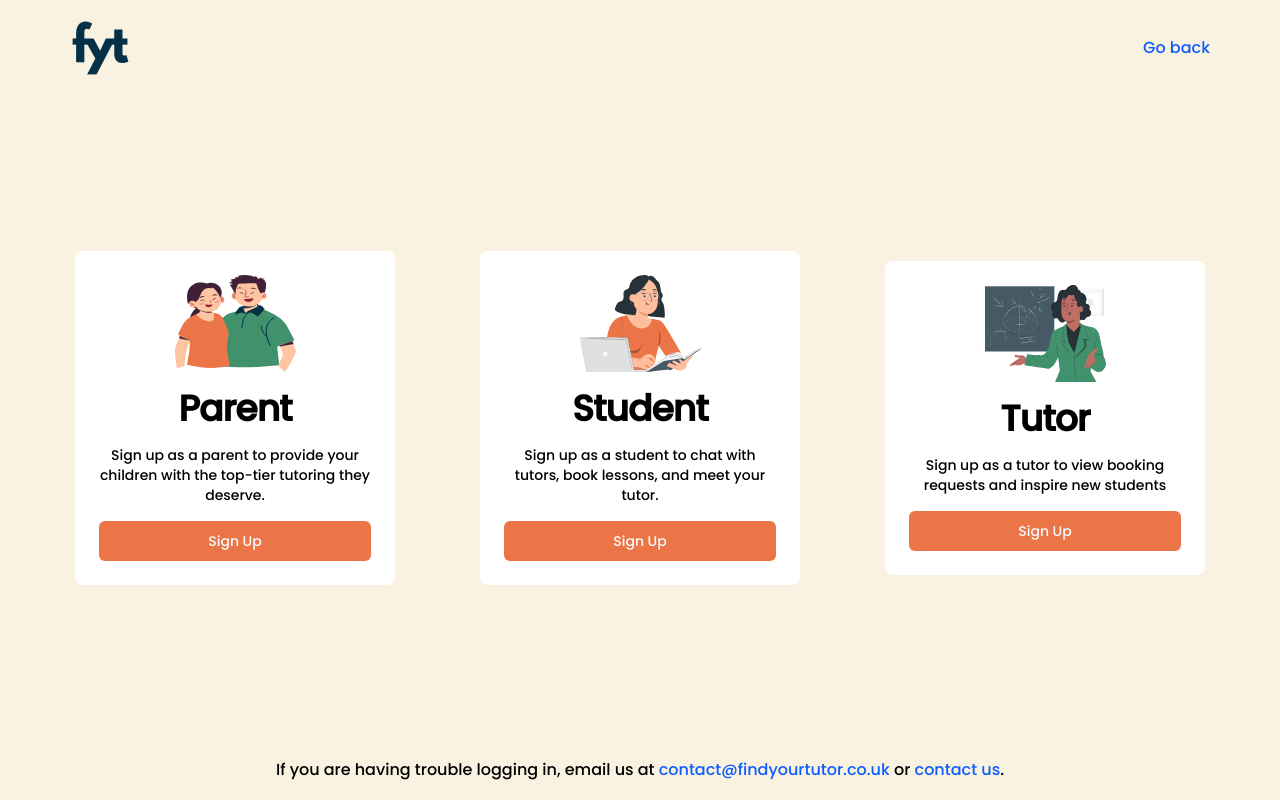
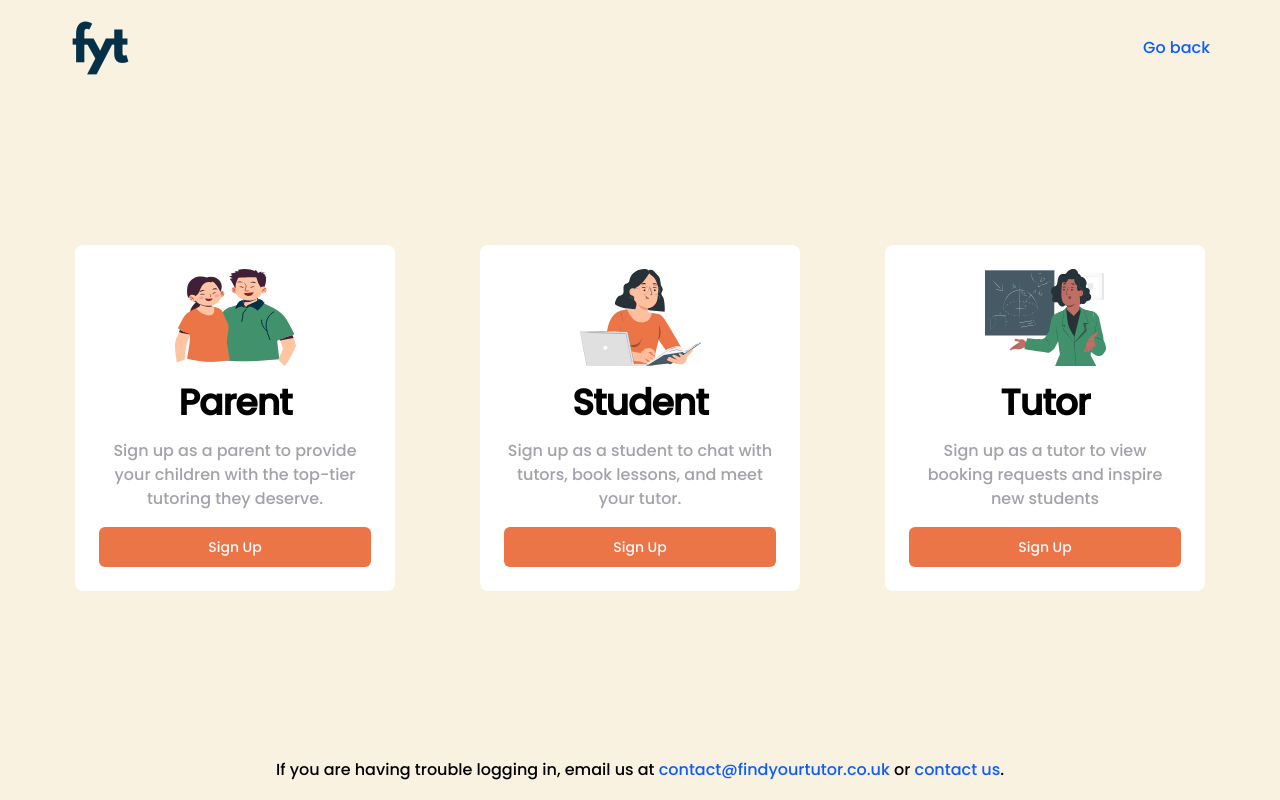
Before and after one commit to Yousuf24100286/findyourtutor, a Next.js app: page /auth/signup in a window 1280 px wide. Built offline with nearby package versions, Linux system fonts and the light colour scheme.

Commit message:
ui/auth(fix): fix muted typography tag style

```diff
--- a/src/components/Typography.tsx
+++ b/src/components/Typography.tsx
@@ -1,5 +1,3 @@
-
-// import
 import { cn } from "@/lib/utils";
 import { ReactNode } from "react";
 
@@ -92,6 +90,6 @@ export function Large({ children, className }: TypographyProps) {
 
   export function Muted({ children, className }: TypographyProps) {
     return (
-      <small className={cn("text-sm text-muted-foreground", className)}>{children}</small>
+      <p className={cn("text-secondary font-normal", className)}>{children}</p>
     );
   }
```
